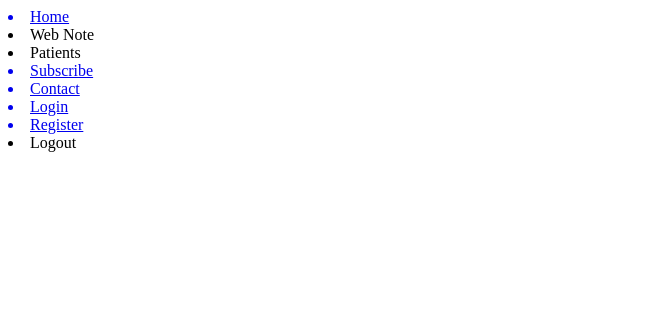
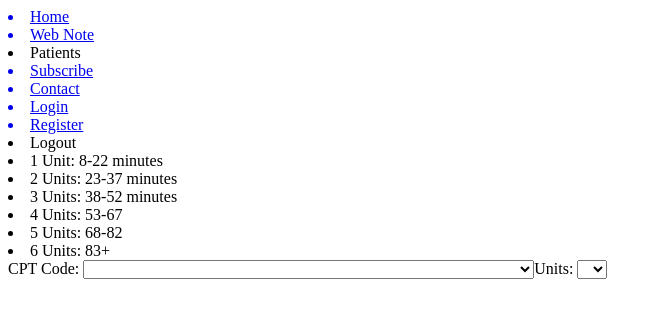
Before and after one commit to gensign/physicalTherapyER, a React (Create React App) app: page /#/webnote/billing in a window 1280 px wide. Shown: the top 318 px of the page, without its empty margins (0-662 px from the left). Built offline with nearby package versions, Linux system fonts and the light colour scheme.

Commit message:
billing almost completed

```diff
--- a/src/Authenication/Login/Login.js
+++ b/src/Components/Authenication/Login/Login.js
@@ -3,7 +3,7 @@ import axios from 'axios';
 import { connect } from 'react-redux';
 
 // action builder
-import { setUser } from '../redux/reducer';
+import { setUser } from '../../redux/reducer';
 
 class Login extends Component {
     state = {
--- a/src/Authenication/Register/Register.js
+++ b/src/Components/Authenication/Register/Register.js
@@ -3,7 +3,7 @@ import axios from 'axios';
 import { connect } from 'react-redux';
 
 // Import action builders
-import { setUser } from '../../Components/redux/reducer';
+import { setUser } from '../../redux/reducer';
 
 
 class Register extends Component {
--- a/src/Components/NavBar/NavBar.js
+++ b/src/Components/NavBar/NavBar.js
@@ -18,7 +18,9 @@ export default class NavBar extends Component {
                     <Link to='/'>
                         <li>Home</li>
                     </Link>
-                    <li>Web Note</li>
+                    <Link to='/webnote/billing'>
+                        <li>Web Note</li>
+                    </Link>
                     {/* toggle Patients on when user is logged in */}
                     <li>Patients</li>
                     <Link to='/subscribe'>
--- /dev/null
+++ b/src/Components/NoteForms/Billing/Billing.js
@@ -0,0 +1,64 @@
+import React, { Component } from 'react'
+
+export default class Billing extends Component {
+    render() {
+        return (
+            <div>
+                <div className=''>
+                    <li>1 Unit: 8-22 minutes</li>
+                    <li>2 Units: 23-37 minutes</li>
+                    <li>3 Units: 38-52 minutes</li>
+                    <li>4 Units: 53-67</li>
+                    <li>5 Units: 68-82</li>
+                    <li>6 Units: 83+</li>
+                </div>
+                <div>
+                    <span>CPT Code: </span>
+                    <select>
+                        <option></option>
+                        <option value='97110'>Therapeutic Exercise</option>
+                        <option value='97140'>Manual Therapy</option>
+                        <option value='97112'>Neuromuscular Re-Education</option>
+                        <option value='97530'>Therapeutic Activities</option>
+                        <option value='97010'>Hot/Cold Packs</option>
+                        <option value='97014'>Electrical Stimulation (Unattended)</option>
+                        <option value='G0283'>Electrical Stimulation, Medicare Non-Wound (Unattended)</option>
+                        <option value='97035'>Ultrasound/Phonophoresis</option>
+                        <option value='97161'>PT Evaluation: Low Complexity</option>
+                        <option value='97116'>Gait Training</option>
+                        <option value='97162'>PT Evaluation: Moderate Complexity</option>
+                        <option value='97535'>Self Care/Home Management Training</option>
+                        <option value='97016'>Vasopneumatic Device</option>
+                        <option value='97032'>Electrical Stimulation (Manual)</option>
+                        <option value='97012'>Mechanical Traction</option>
+                        <option value='97164'>PT Re-Evaluation</option>
+                        <option value='97113'>Aquatic Exercise</option>
+                        <option value='97150'>Group Therapy</option>
+                        <option value='97124'>Massage</option>
+                        <option value='97018'>Paraffin Bath</option>
+                        <option value='NC001'>No Charges This Visit</option>
+                        <option value='97163'>PT Evaluation: High Complexity</option>
+                        <option value='98941'>Spinal, Three or Four Regions</option>
+                        <option value='97022'>Whirlpool</option>
+                        <option value='97033'>Iontophoresis</option>
+                        <option value='98940'>Chiropractic Manipulative Treatment (CMT); Spinal, One or Two Regions</option>
+                        <option value='97039'>Laser/Other</option>
+                        <option value='97026'>Infrared Light</option>
+                        <option value='97750'>FCE/Performance Test</option>
+                        <option value='98943'>CMT, Extraspinal, One or More Regions</option>
+                    </select>
+                    <span>Units: </span>
+                    <select>
+                        <option></option>
+                        <option>1</option>
+                        <option>2</option>
+                        <option>3</option>
+                        <option>4</option>
+                        <option>5</option>
+                        <option>6</option>
+                    </select>
+                </div>
+            </div>
+        )
+    };
+};
--- a/src/router.js
+++ b/src/router.js
@@ -2,8 +2,8 @@ import React from 'react';
 import { Switch, Route } from 'react-router-dom';
 
 // import authenication components
-import Login from './Components/Login/Login';
-import Register from './Authenication/Register/Register';
+import Login from './Components/Authenication/Login/Login';
+import Register from './Components/Authenication/Register/Register';
 
 // import HomePage
 import HomePage from './Components/HomePage/HomePage'
@@ -12,6 +12,9 @@ import HomePage from './Components/HomePage/HomePage'
 import Contact from './Components/Contact/Contact';
 import Subscribe from './Components/Subscription/Subscription';
 
+// import webnote components
+import Billing from './Components/NoteForms/Billing/Billing';
+
 export default (
     < Switch >
         <Route exact path='/' component={HomePage} />
@@ -19,8 +22,8 @@ export default (
         <Route path='/auth/register' component={Register} />
         <Route path='/contact' component={Contact} />
         <Route path='/subscribe' component={Subscribe} />
-        {/* <Route path='' component={} />
-                    <Route path='' component={} />
+        <Route path='/webnote/billing' component={Billing} />
+                    {/* <Route path='' component={} />
                     <Route path='' component={} />
                     <Route path='' component={} />
                     <Route path='' component={} />  */}
```
Also changed, not shown: src/Components/NoteForms/Subjective/Subjective.js (added, +11 -0 lines).
